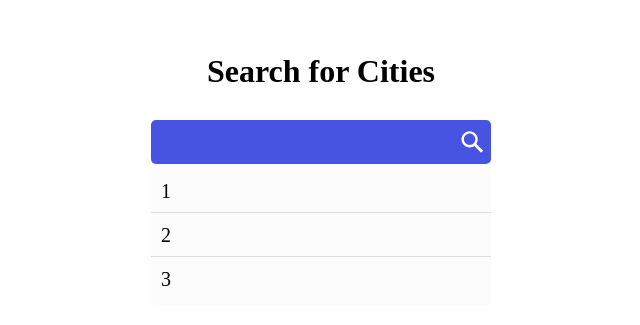
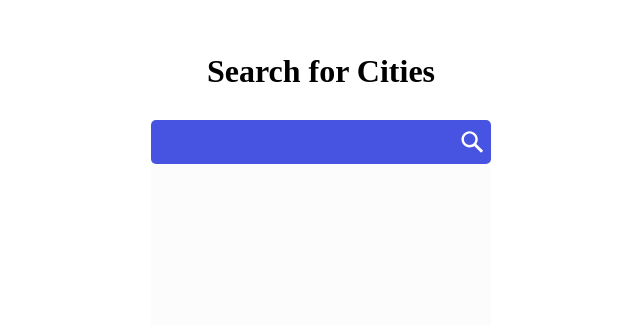
Before and after one commit to bluepebble25/react-pieces, a React (Create React App) app: page /search in a window 1280 px wide. Shown: the part 147-472 px from the top of the page, without its empty margins (319-959 px from the left). Built offline with nearby package versions, Linux system fonts and the light colour scheme.

Commit message:
add: 검색어 자동완성 리스트 렌더링 및 state와 city를 같이 보여주도록 수정

```diff
--- a/src/Search/_lib/utils.ts
+++ b/src/Search/_lib/utils.ts
@@ -10,7 +10,7 @@ export const filterCity = (
       if (query === '') {
         return;
       } else if (city.toLowerCase().startsWith(query.toLowerCase())) {
-        matchedResults.push(city);
+        matchedResults.push(`${state} > ${city}`);
       }
     });
   });
--- a/src/Search/components/SearchPreview.tsx
+++ b/src/Search/components/SearchPreview.tsx
@@ -9,24 +9,26 @@ function SearchPreview({ previewList }: SearchPreviewProps) {
   console.log('일치하는 결과:', previewList);
   return (
     <SearchPreviewList>
-      <SearchPreviewItem>
-        <ItemText>1</ItemText>
-      </SearchPreviewItem>
-      <SearchPreviewItem>
-        <ItemText>2</ItemText>
-      </SearchPreviewItem>
-      <SearchPreviewItem>
-        <ItemText>3</ItemText>
-      </SearchPreviewItem>
+      {previewList.map((item, index) => (
+        <SearchPreviewItem key={index}>
+          <p>{item}</p>
+        </SearchPreviewItem>
+      ))}
     </SearchPreviewList>
   );
 }
 
 const SearchPreviewList = styled.ul`
   width: 340px;
+  height: 300px;
   background-color: #fcfcfc;
   border-radius: 0 0 5px 5px;
   padding: 5px 0;
+  overflow-y: scroll;
+
+  &::-webkit-scrollbar {
+    display: none;
+  }
 `;
 
 const SearchPreviewItem = styled.li`
@@ -42,11 +44,11 @@ const SearchPreviewItem = styled.li`
   &:last-child {
     border: none;
   }
-`;
 
-const ItemText = styled.p`
-  font-size: 2rem;
-  line-height: 4.4rem;
+  p {
+    font-size: 1.8rem;
+    line-height: 4.4rem;
+  }
 `;
 
 export default SearchPreview;
```
